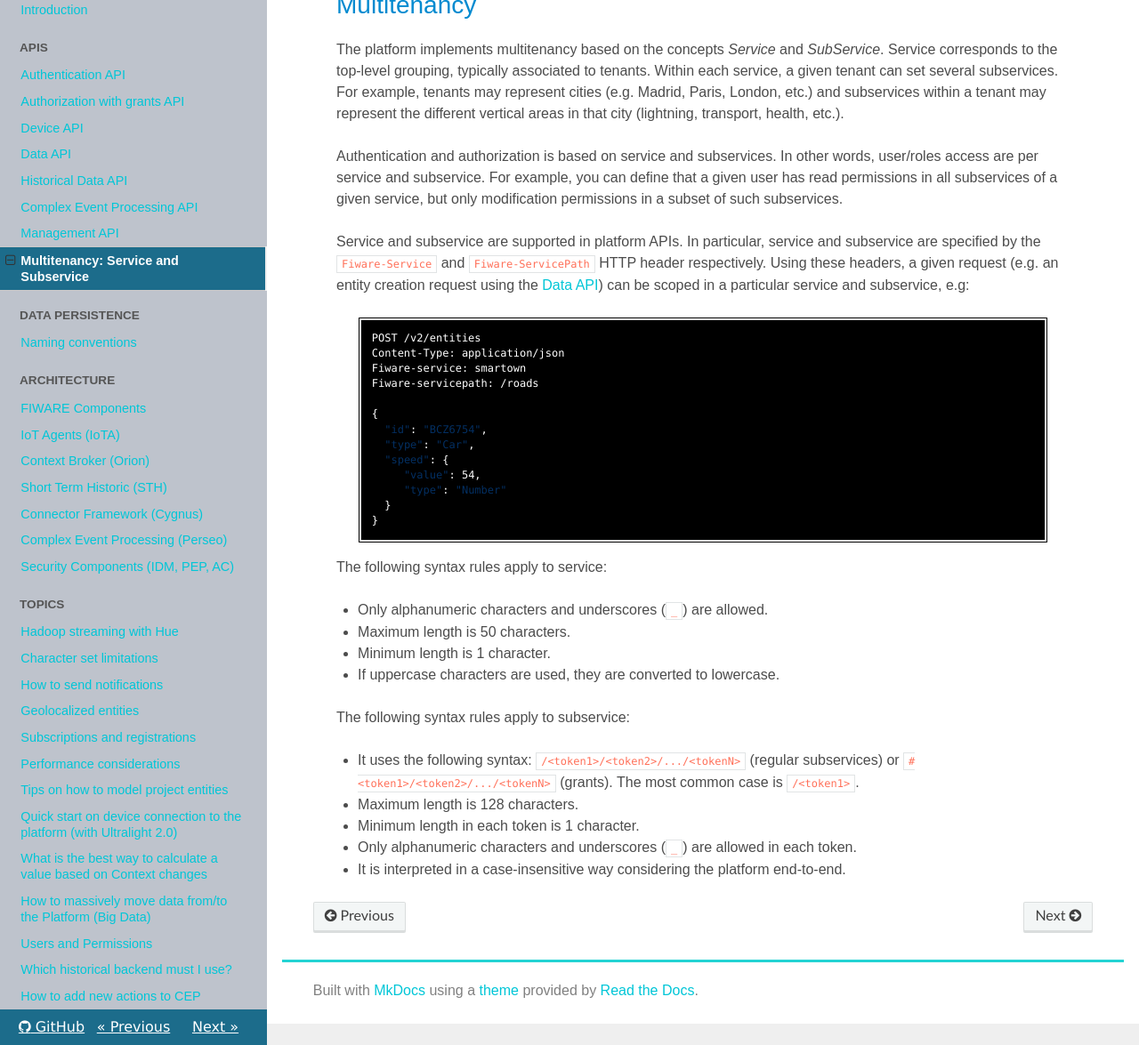
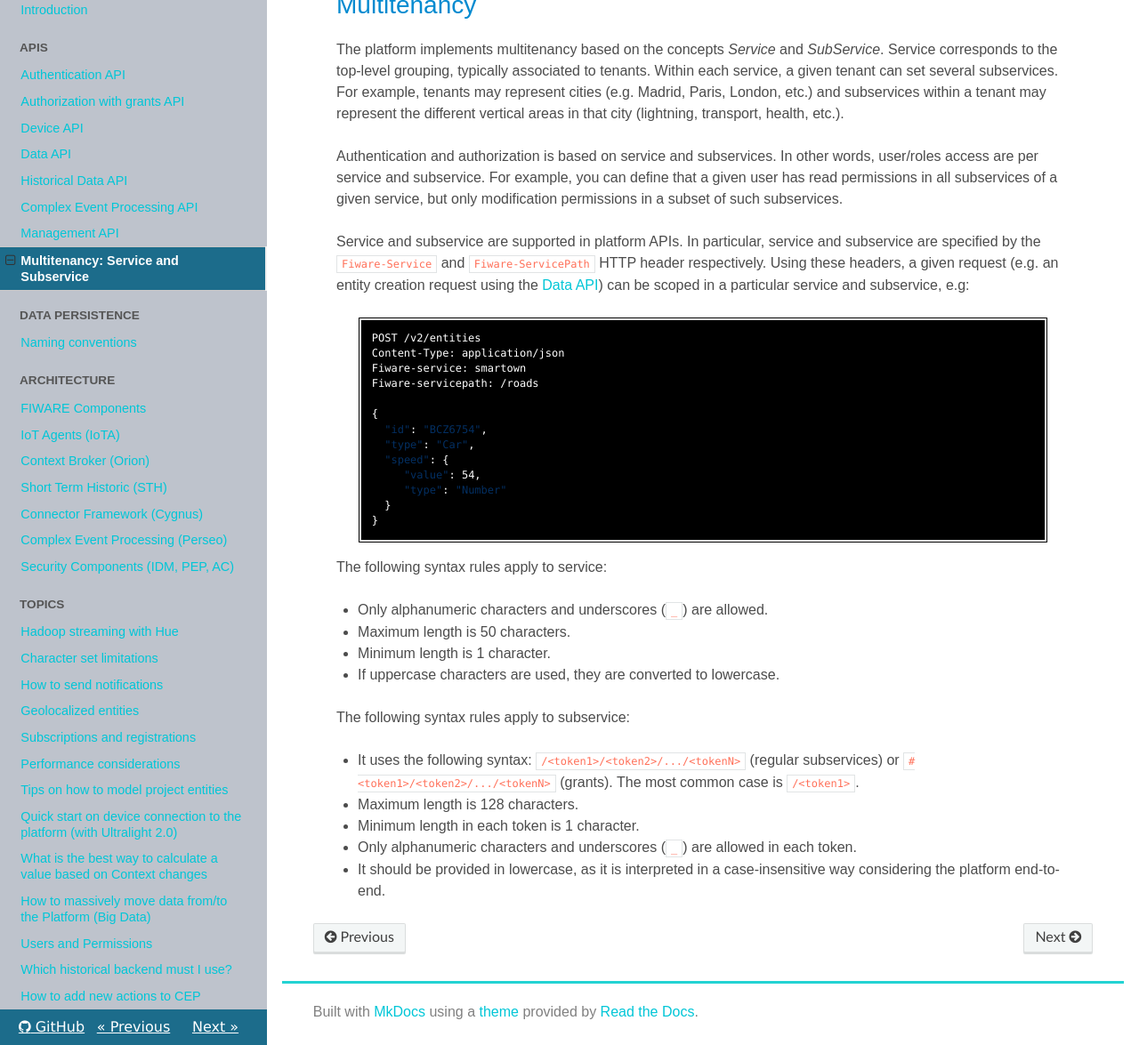
Before and after one commit to telefonicaid/thinking-cities, an MkDocs documentation site: the page built from docs/multitenancy.md, in a window 1280 px wide and 1292 px high, cut to the strip 117-1292 px from the top of the window. Shown: the whole strip at 89% size. Built offline with MkDocs 1.6.1, drawn with Linux system fonts in a browser that asks for light colours; nearby versions of some CDN libraries; old or Windows-style settings are respelled for this version of MkDocs.

Commit message:
Update multitenancy.md

```diff
--- a/docs/multitenancy.md
+++ b/docs/multitenancy.md
@@ -33,4 +33,4 @@
 * Maximum length is 128 characters.
 * Minimum length in each token is 1 character.
 * Only alphanumeric characters and underscores (`_`) are allowed in each token.
-* It is interpreted in a case-insensitive way considering the platform end-to-end.
+* It should be provided in lowercase, as it is interpreted in a case-insensitive way considering the platform end-to-end.
```
